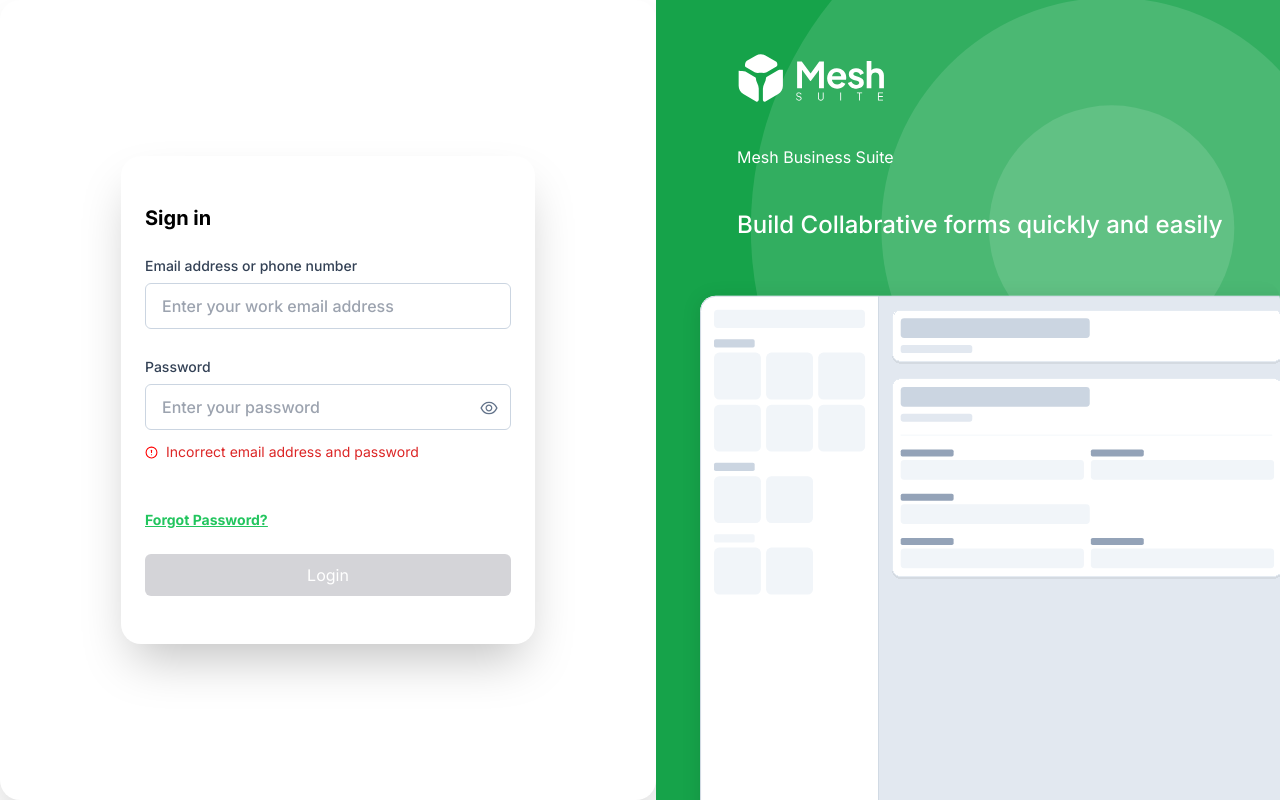
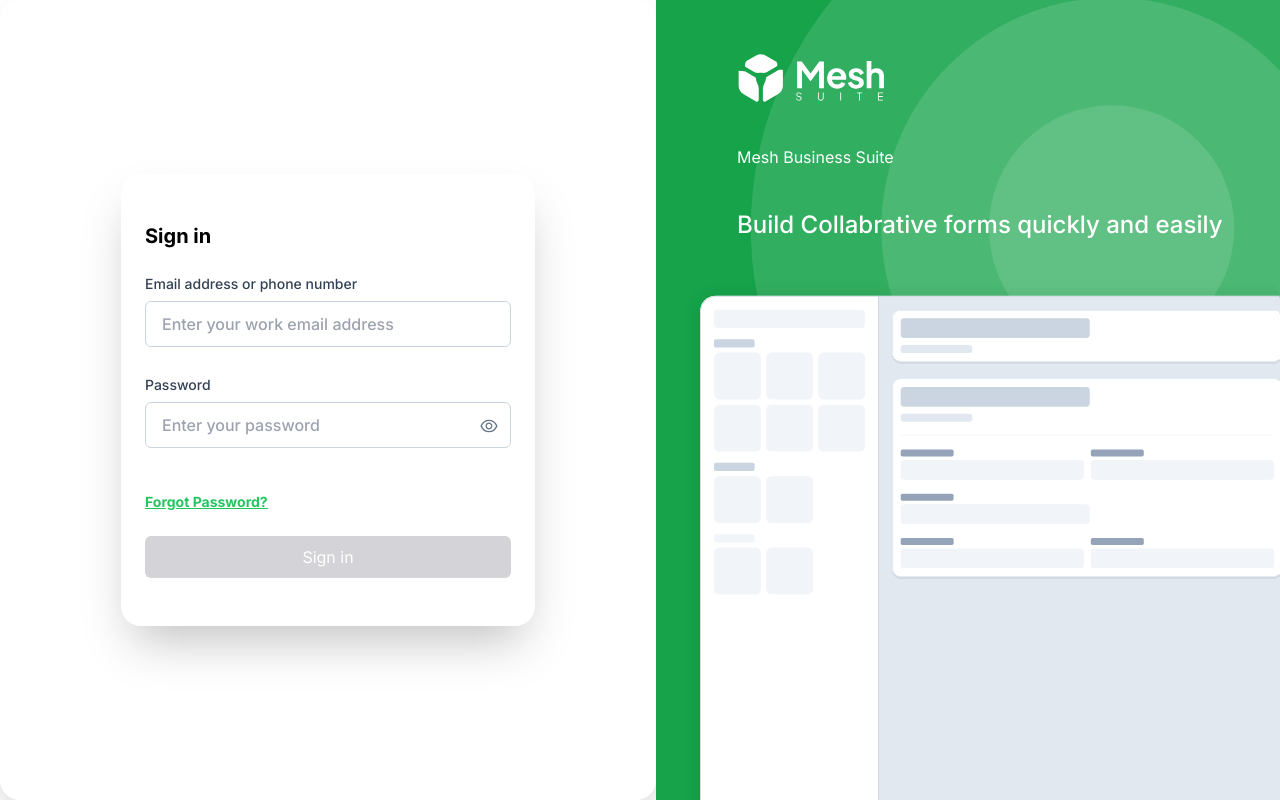
Before and after one commit to gbraintechnologies/greenbusinesssuite-frontend, a Next.js app: page / in a window 1280 px wide. Built offline with nearby package versions, Linux system fonts and the light colour scheme.

Commit message:
update on login

```diff
--- a/app/(admin)/components/SideNav.tsx
+++ b/app/(admin)/components/SideNav.tsx
@@ -38,10 +38,10 @@
 
   return (
     <aside className="w-[20rem] sticky top-[6vh] border-gray-300 border-r bg-[#E2E8F0] px-5 p-2 h-[94vh]">
-      <input
+      {/* <input
         className="w-full shadow-sm border outline-none focus:outline-none font-light border-gray-200 p-2 mt-4 rounded-lg mb-5"
         placeholder="Search"
-      />
+      /> */}
 
       <ul>
         {navigation.map((item) => {
--- a/app/(auth)/(login)/components/Button.tsx
+++ b/app/(auth)/(login)/components/Button.tsx
@@ -9,17 +9,19 @@
   loadingText?: string
   type?: "button" | "submit" | "reset"
   className?: string
+  isValid?: boolean
 }
 
 const Button: React.FC<IButton> = ({
   children,
   isLoading,
   variant = "filled",
-  color ="primary",
+  color = "primary",
   size = "normal",
   loadingText = "Loading...",
   type = "button",
   className,
+  isValid,
   ...rest
 }) => (
   <button
@@ -28,7 +30,7 @@
     className={clsx(
       "disabled:bg-teal-600/50 whitespace-nowrap rounded-md disabled:cursor-not-allowed flex items-center justify-center",
       color === "primary" && {
-        "bg-zinc-300 text-white": variant === "filled",
+        "bg-green-500 text-white": variant === "filled",
         "text-white":
           variant === "outlined",
       },
@@ -48,6 +50,7 @@
           variant === "outlined",
       },
       size === "normal" ? "p-4 h-[42px]" : "px-4 h-[40px]",
+      isValid ? "bg-green-500" : "bg-zinc-300",
       className
     )}
   >
--- a/app/(auth)/(login)/components/PasswordInput.tsx
+++ b/app/(auth)/(login)/components/PasswordInput.tsx
@@ -1,4 +1,3 @@
-'use client'
 import clsx from "clsx";
 import React, { useState } from "react";
 import { AiOutlineEye, AiOutlineEyeInvisible } from "react-icons/ai";
--- a/app/(auth)/(login)/page.tsx
+++ b/app/(auth)/(login)/page.tsx
@@ -1,8 +1,8 @@
-"use client";
+'use client'
 import React, { useState } from "react";
-import TextInput from "./components/TextInput";
-import PasswordInput from "./components/PasswordInput";
-import Button from "./components/Button";
+import TextInput from './components/TextInput';
+import PasswordInput from './components/PasswordInput';
+import Button from './components/Button';
 import * as yup from "yup";
 import { yupResolver } from "@hookform/resolvers/yup";
 import { useForm } from "react-hook-form";
@@ -10,12 +10,11 @@
 import { useRouter } from "next/navigation";
 import { FiAlertCircle } from "react-icons/fi";
 import Logo from "./components/Logo";
-import { relative } from "path";
+import { login } from '../../../services/features/authService';
 
 const schema = yup.object({
   username: yup
     .string()
-    // .email("Please enter a valid email address")
     .required("Email/Username is required"),
   password: yup
     .string()
@@ -25,13 +24,14 @@
 
 function LogIn() {
   const router = useRouter();
+  const [loginError, setLoginError] = useState<string | null>(null);
 
   type typeOfSchema = yup.InferType<typeof schema>;
 
   const {
     register,
     handleSubmit,
-    formState: { isSubmitting, errors },
+    formState: { isSubmitting, errors, isValid },
   } = useForm<typeOfSchema>({
     resolver: yupResolver(schema),
     mode: "onChange",
@@ -42,14 +42,21 @@
   });
 
   const onSubmit = async (data: typeOfSchema) => {
-    await data;
+    try {
+      const token = await login(data.username, data.password);
+      console.log("Login successful. Token:", token);
+      router.push('/dashboard');
+    } catch (error) {
+      console.error('Error logging in:', error);
+      setLoginError("Incorrect email address and password");
+    }
   };
 
   return (
     <div>
       <div className="max-h-screen h-screen flex overflow-hidden">
         <div className="loginFrame flex px-4 md:flex flex-[2] items-center justify-center bg-white p-6 rounded-[20px] shadow-2xl py-12">
-          <form className="flex flex-col max-w-[414px] w-full gap-y-6 shadow-2xl py-12 bg-white p-6 rounded-[20px] ">
+          <form className="flex flex-col max-w-[414px] w-full gap-y-6 shadow-2xl py-12 bg-white p-6 rounded-[20px]" onSubmit={handleSubmit(onSubmit)}>
             <h6 className="font-bold text-xl">Sign in</h6>
             <div>
               <TextInput
@@ -57,6 +64,9 @@
                 type="text"
                 placeholder="Enter your work email address"
                 autoComplete="off"
+                {...register("username")}
+                error={errors.username?.message}
+                extraClasses={errors.username ? "border-red-500" : ""}
               />
             </div>
             <div className="mb-4">
@@ -64,42 +74,40 @@
                 label="Password"
                 placeholder="Enter your password"
                 autoComplete="off"
+                {...register("password")}
+                error={errors.password?.message}
+                extraClasses={errors.password ? "border-red-500" : ""}
               />
-              <div className="flex items-center justify-start py-2">
-                <FiAlertCircle fontSize={"small"} color={"red"} />
-                <p className="ml-2 text-sm text-red-600 font-normal">
-                  Incorrect email address and password
-                </p>
-              </div>
+              {loginError && (
+                <div className="flex items-center justify-start py-2">
+                  <FiAlertCircle fontSize={'small'} color={'red'} />
+                  <p className="ml-2 text-sm text-red-600 font-normal">{loginError}</p>
+                </div>
+              )}
             </div>
             <p className="text-green-500 font-bold text-sm underline">
-              <Link href="/forgot-password"> Forgot Password? </Link>
+              <Link href={'#'}> Forgot Password? </Link>
             </p>
-            <Button type="submit">Login</Button>
-            {/*
-           <div className="inline-block">
-            <p className="font-light text-sm inline-block">Don't have an account &nbsp;</p>
-            <Link href={'#'} className="text-inline text-bold text-sm text-green-500"><span className="font-bold">Sign Up?</span></Link>
-          </div>
-          */}
+            <Button
+              type="submit"
+              isValid={isValid}
+              disabled={isSubmitting}
+            >
+              Sign in
+            </Button>
           </form>
         </div>
-
         <div className="hidden md:flex flex-[2] relative z-20  pb-6 flex-col justify-between pt-[14px] w-full h-full bgImgCenter circle">
           <div className="">
-            <Link href="/">
-              <div className={"mt-10 pl-[81px]"}>
-                <Logo src={"/svg/login_logo.svg"} width={150} />
-              </div>
-            </Link>
-            <div className={"mt-10 pl-[81px]"}>
+            <div className={'mt-10 pl-[81px]'}>
+              <Logo src={'/svg/login_logo.svg'} width={150} />
+            </div>
+            <div className={'mt-10 pl-[81px]'}>
               <p className="text-white mb-10">Mesh Business Suite</p>
-              <p className="text-white font-medium text-2xl">
-                Build Collabrative forms quickly and easily
-              </p>
+              <p className="text-white font-medium text-2xl">Build Collabrative forms quickly and easily</p>
             </div>
-            <div className="mt-10">
-              <img src={"/svg/login_icon.svg"} className="login_icon" />
+            <div className="mt-10" >
+              <img src={'/svg/login_icon.svg'} className="login_icon" />
             </div>
           </div>
           <div className="flex flex-col  pl-[81px]">
--- a/services/features/authService.tsx
+++ b/services/features/authService.tsx
@@ -7,6 +7,13 @@
   formData.append("password", password);
 
   return noAuthApi.post("/users/login_for_token", formData);
+};
+
+export const currentlogged = (token: any) => {
+  var formData = new FormData();
+  formData.append("token", token);
+
+  return noAuthApi.post("/users/current_logged_in", formData);
 };
 
 export const setPassword = ({
```
